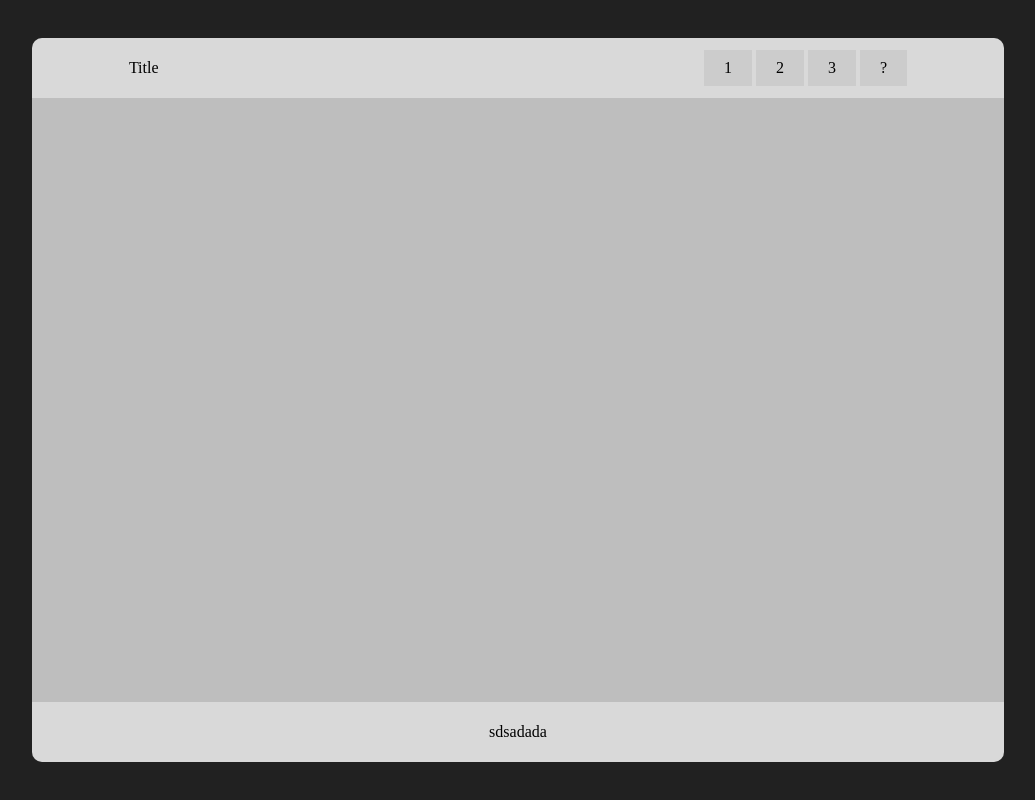
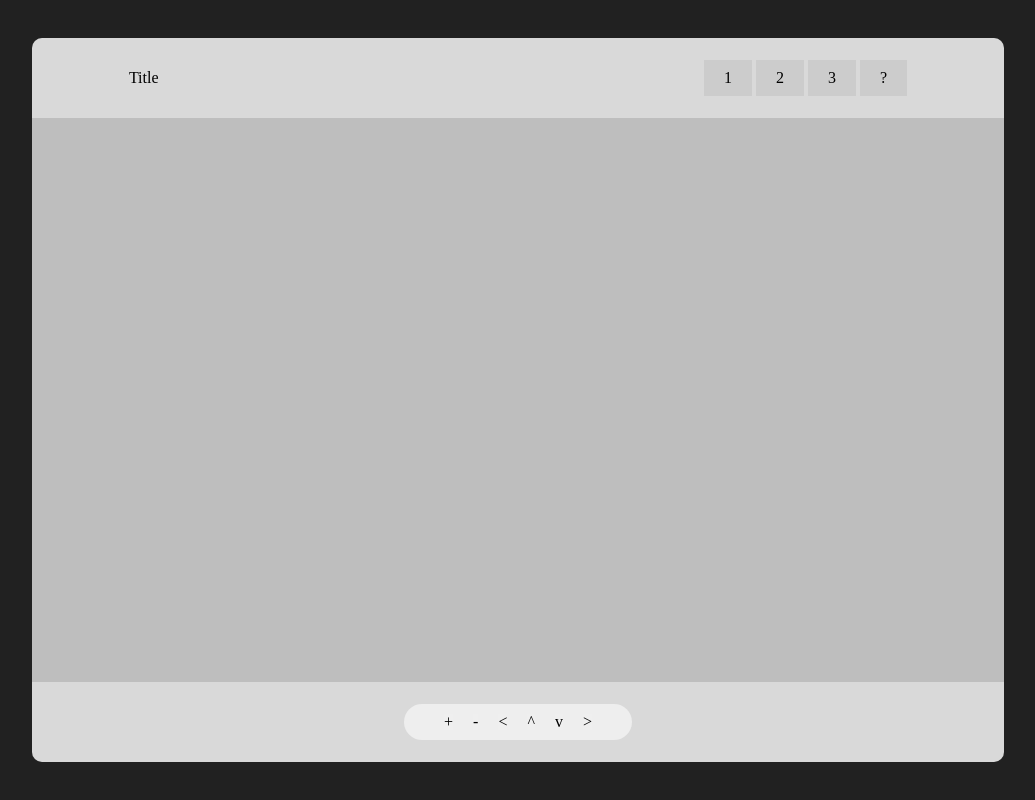
Before and after one commit to CaioViniciusPF/Zoom-img, a plain HTML site: page index.html in a window 1280 px wide. Shown: the whole page, without its empty margins (122-1157 px from the left). Drawn offline with Linux system fonts and the light colour scheme.

Commit message:
botoes de controle da imagem

```diff
--- a/Style/style.css
+++ b/Style/style.css
@@ -56,7 +56,7 @@ main{
 }
 .header {
     background: #d9d9d9;
-    height: 60px ;
+    height: 80px ;
     width: 100%;
     padding: 0 10%;
     border-radius: 10px 10px 0px 0px;
@@ -78,7 +78,7 @@ main{
 .footer {
     background: #d9d9d9;
     width: 100%;
-    height: 60px ;
+    height: 80px ;
     border-radius: 0px 0px 10px 10px;
     display: flex;
     justify-content: center;
@@ -109,3 +109,10 @@ main{
     width: 250px;
     opacity: 1; /* Torna a div visível */
 }
+.controlersButtons{
+    display: flex;
+    gap: 20px;
+    border-radius: 30px;
+    background: #eeeeee;
+    padding: 10px 40px;
+}
--- a/index.html
+++ b/index.html
@@ -30,7 +30,14 @@
         </section>
 
         <section class="footer">
-            sdsadada
+            <div class="controlersButtons">
+                <button class="zoomIn"> + </button>
+                <button class="zoomOut"> - </button>
+                <button class="left"> < </button>
+                <button class="up"> ^ </button>
+                <button class="down"> v </button>
+                <button class="right"> > </button>
+            </div>
         </section>
     </main>
 
```
